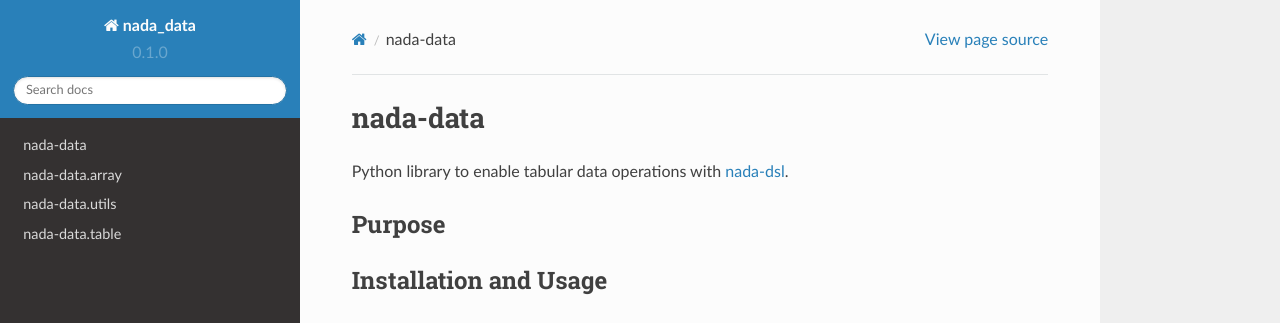
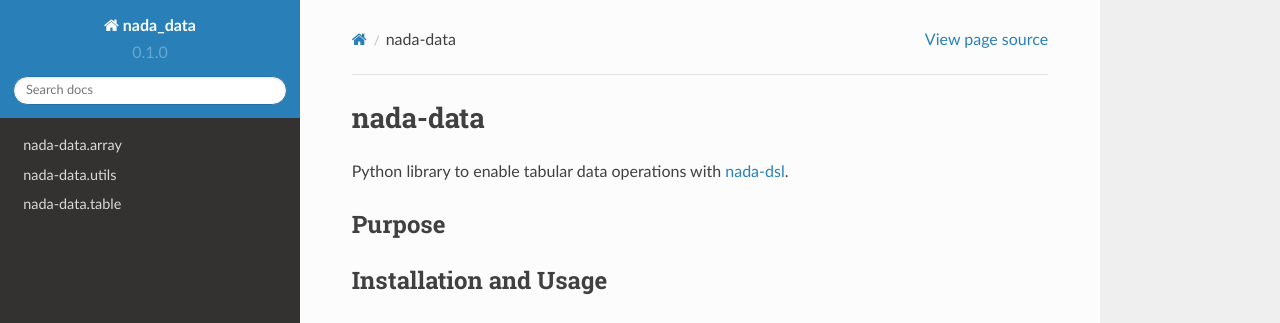
Before and after one commit to NillionNetwork/nada-data, a Sphinx documentation site: the page built from docs/index.rst, in a window 1280 px wide. Shown: the top 323 px of the page. Built offline with Sphinx 7.4.7 and the Read the Docs theme 2.0.0, drawn with Linux system fonts in a browser that asks for light colours.

Commit message:
Remove nada-data __init__ from docs gen

```diff
--- a/docs/_source/nada-data.rst
+++ /dev/null
@@ -1,4 +0,0 @@
-nada-data
-=========
-
-.. automodule:: nada_data
--- a/docs/toc.rst
+++ b/docs/toc.rst
@@ -2,7 +2,6 @@
    :maxdepth: 3
    :hidden:
 
-   _source/nada-data
    _source/nada-data.array
    _source/nada-data.utils
    _source/nada-data.table
```
